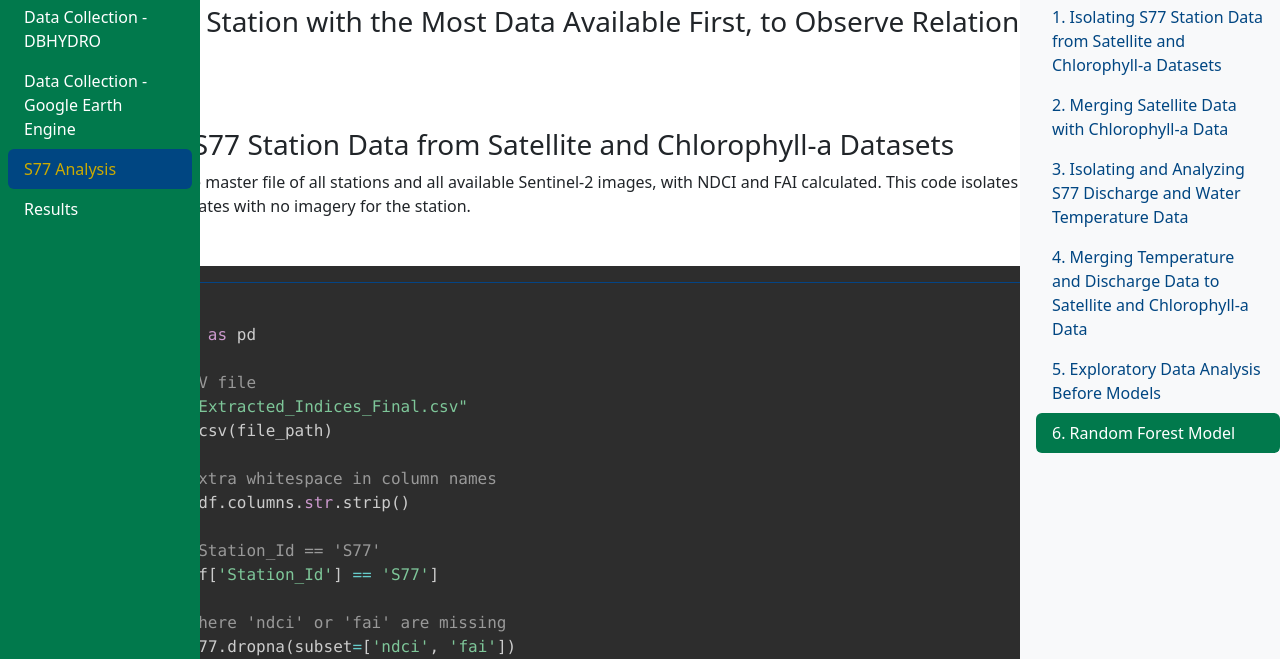
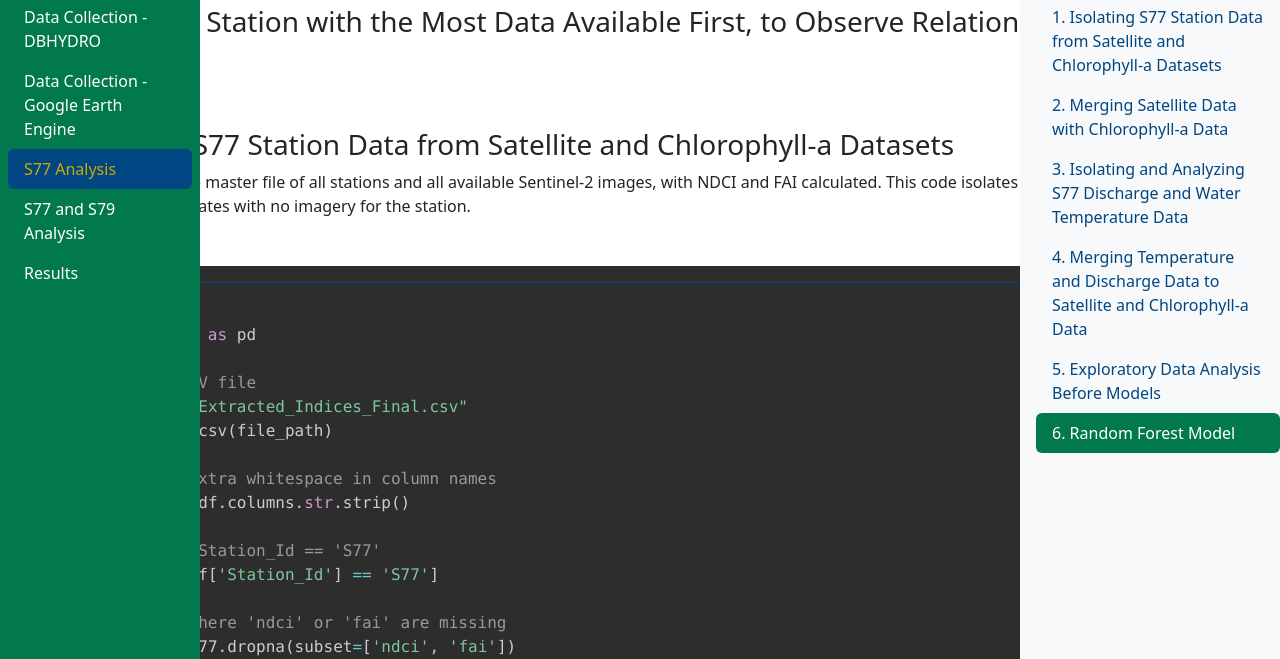
Before and after one commit to hewittns01/CRHAB, a plain HTML site: page S77.html in a window 1280 px wide. Shown: the part 139-798 px from the top of the page. Drawn offline with nearby package versions, Linux system fonts and the light colour scheme.

Commit message:
Update S77.html

```diff
--- a/S77.html
+++ b/S77.html
@@ -94,6 +94,7 @@
       <li class="nav-item"><a class="nav-link" href="data.html">Data Collection - DBHYDRO</a></li>
       <li class="nav-item"><a class="nav-link" href="gee.html">Data Collection - Google Earth Engine</a></li>
       <li class="nav-item"><a class="nav-link active" href="S77.html">S77 Analysis</a></li>
+      <li class="nav-item"><a class="nav-link" href="S77S79.html">S77 and S79 Analysis</a></li>
       <li class="nav-item"><a class="nav-link" href="results.html">Results</a></li>
     </ul>
   </div>
```
